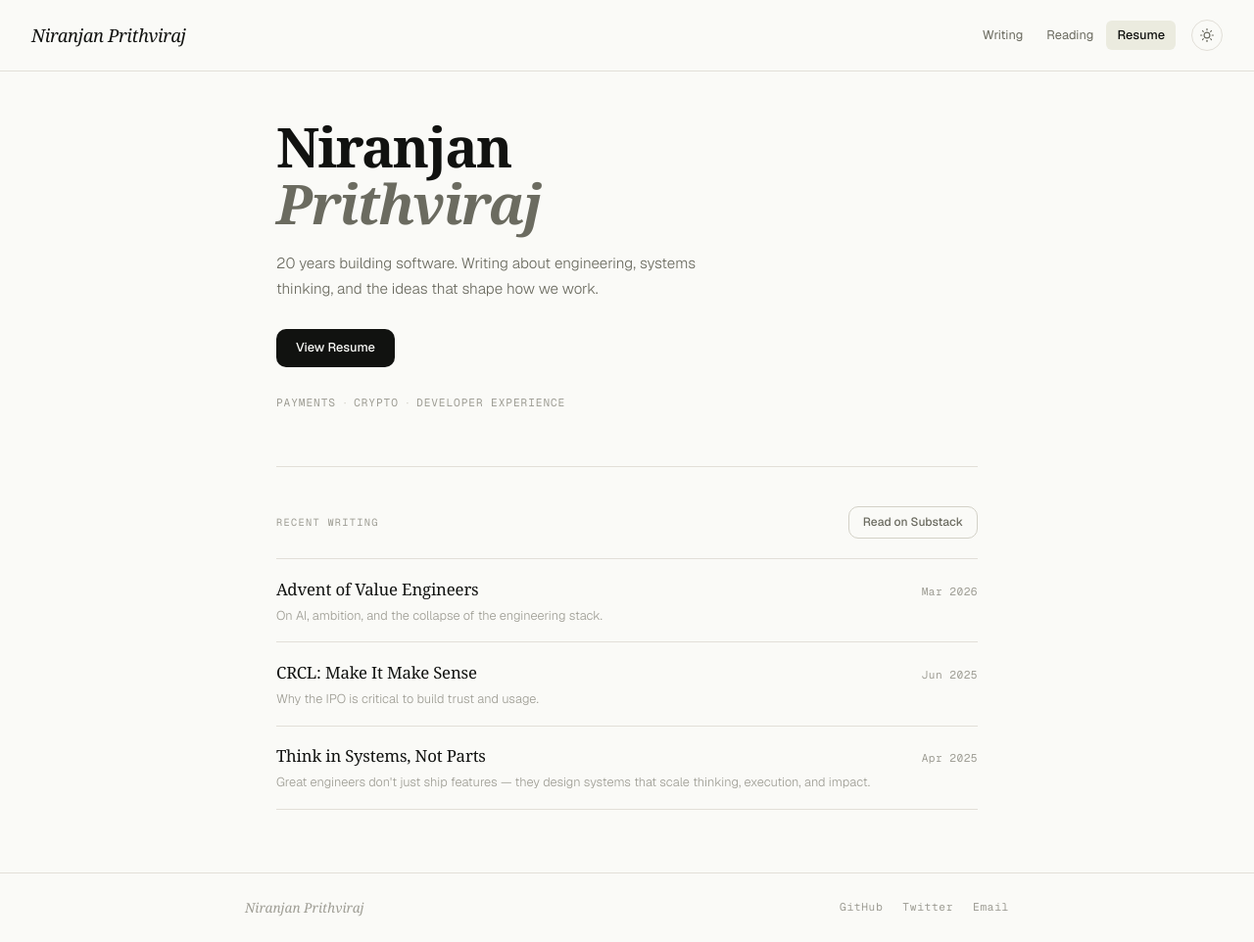
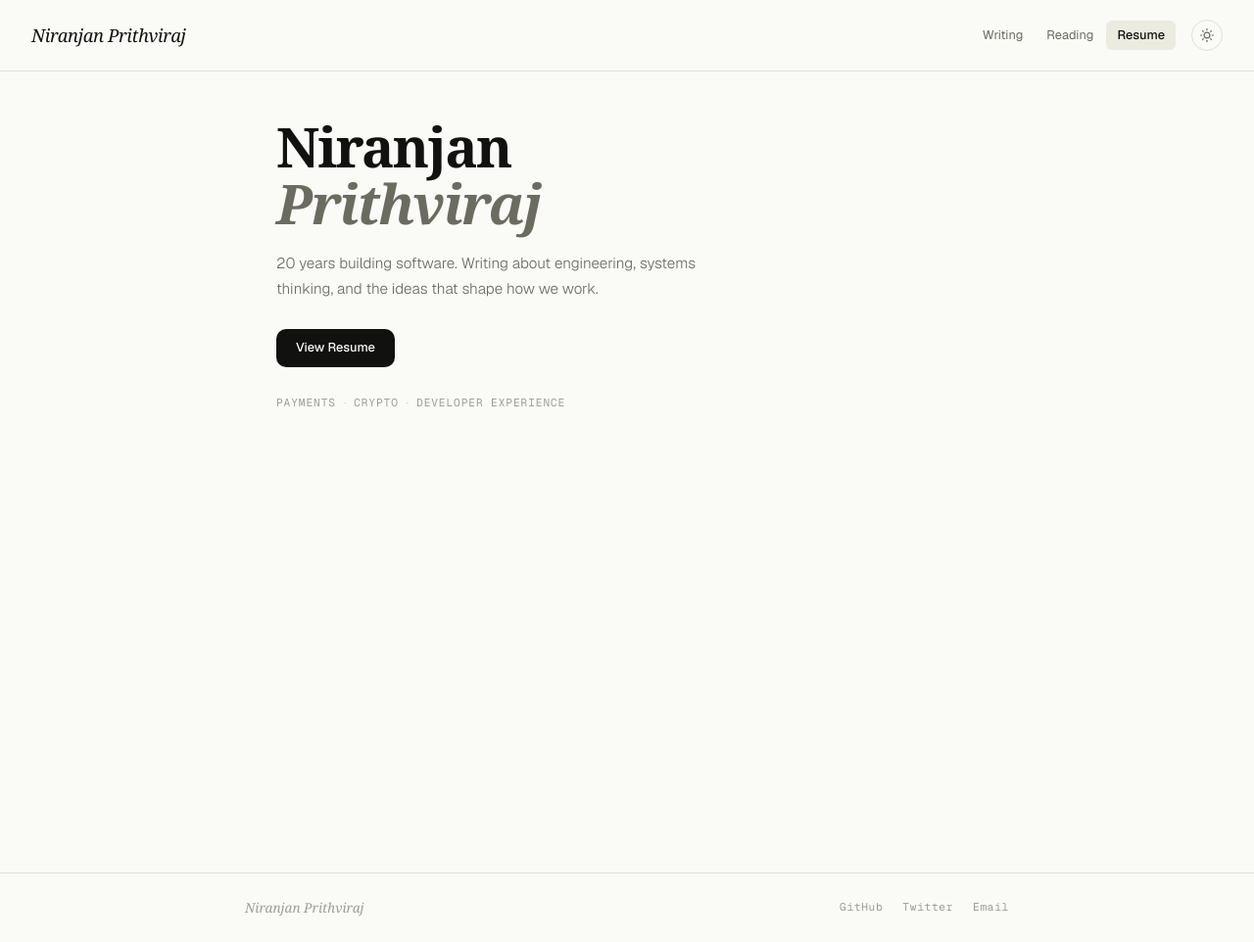
Before and after one commit to nbprithv/nbprithv.github.io, a Jekyll site: the page built from index.html, in a window 1280 px wide and 962 px high. Shown: the whole window at 98% size. Built offline with Jekyll 4.4.1, drawn with Linux system fonts in a browser that asks for light colours; some web fonts are replaced.

Commit message:
Move writing section to its own /writing page, link nav
Co-Authored-By: Claude Sonnet 4.6 <noreply@anthropic.com>

```diff
--- a/_layouts/default.html
+++ b/_layouts/default.html
@@ -23,7 +23,7 @@
     <a href="/" class="nav-logo">Niranjan Prithviraj</a>
     <div class="nav-right">
       <div class="nav-links">
-        <a href="https://niranjanprithviraj.substack.com" target="_blank" rel="noopener">Writing</a>
+        <a href="/writing">Writing</a>
         <a href="/reading-list">Reading</a>
         <a href="/resume" class="nav-cta">Resume</a>
       </div>
--- a/index.html
+++ b/index.html
@@ -22,36 +22,5 @@ layout: default
     </div>
   </div>
 
-  <div class="divider"></div>
-
-  <section>
-    <div style="display:flex;justify-content:space-between;align-items:baseline;margin-bottom:1.25rem">
-      <p class="section-label" style="margin-bottom:0">Recent Writing</p>
-      <a href="https://niranjanprithviraj.substack.com" target="_blank" rel="noopener" class="btn btn-ghost" style="font-size:0.75rem;padding:6px 14px">Read on Substack</a>
-    </div>
-    <ul class="post-list">
-      <li>
-        <div class="post-info">
-          <a href="https://niranjanprithviraj.substack.com/p/advent-of-value-engineers" target="_blank" rel="noopener">Advent of Value Engineers</a>
-          <p class="post-excerpt">On AI, ambition, and the collapse of the engineering stack.</p>
-        </div>
-        <time>Mar 2026</time>
-      </li>
-      <li>
-        <div class="post-info">
-          <a href="https://niranjanprithviraj.substack.com/p/crcl-make-it-make-sense" target="_blank" rel="noopener">CRCL: Make It Make Sense</a>
-          <p class="post-excerpt">Why the IPO is critical to build trust and usage.</p>
-        </div>
-        <time>Jun 2025</time>
-      </li>
-      <li>
-        <div class="post-info">
-          <a href="https://niranjanprithviraj.substack.com/p/think-in-systems-not-parts" target="_blank" rel="noopener">Think in Systems, Not Parts</a>
-          <p class="post-excerpt">Great engineers don't just ship features — they design systems that scale thinking, execution, and impact.</p>
-        </div>
-        <time>Apr 2025</time>
-      </li>
-    </ul>
-  </section>
 
 </main>
```
Also changed, not shown: writing.html (added, +37 -0 lines).
